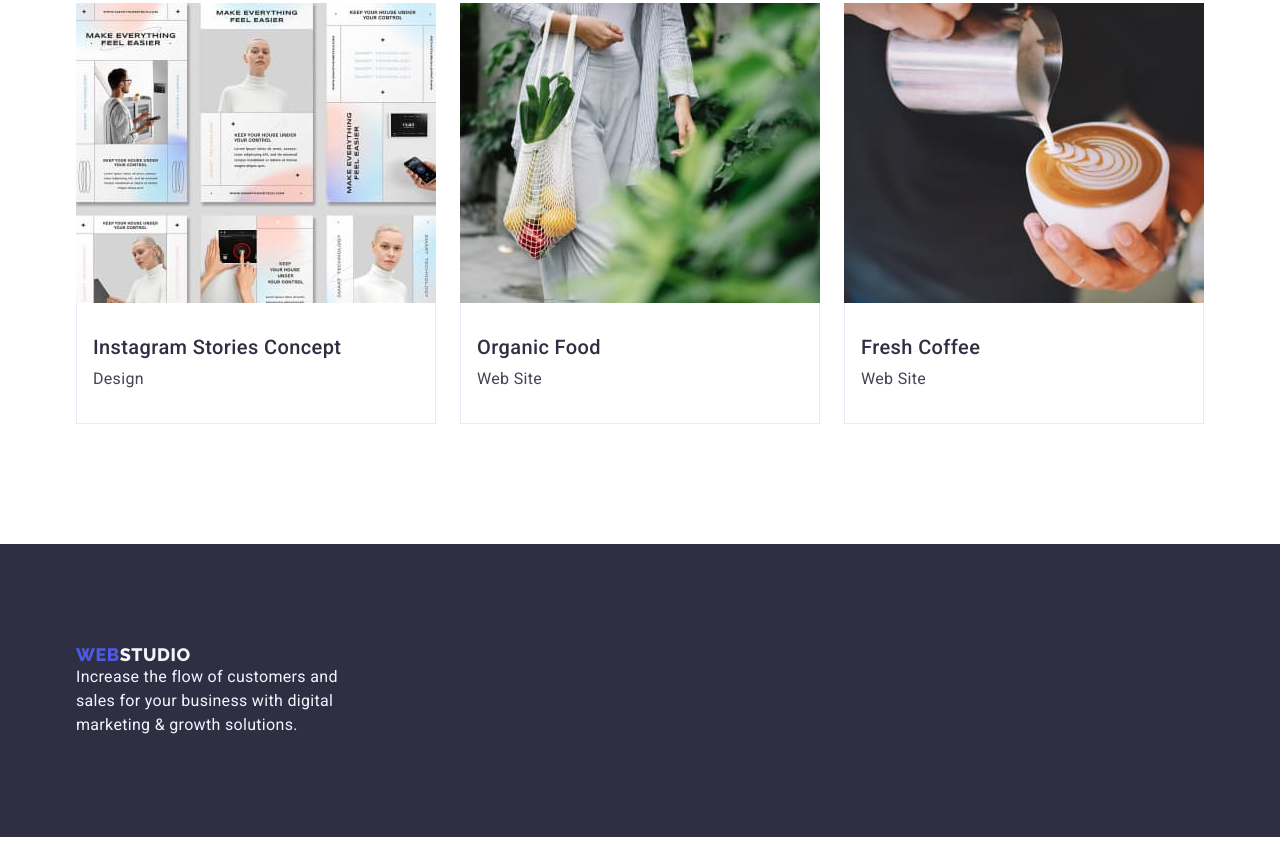
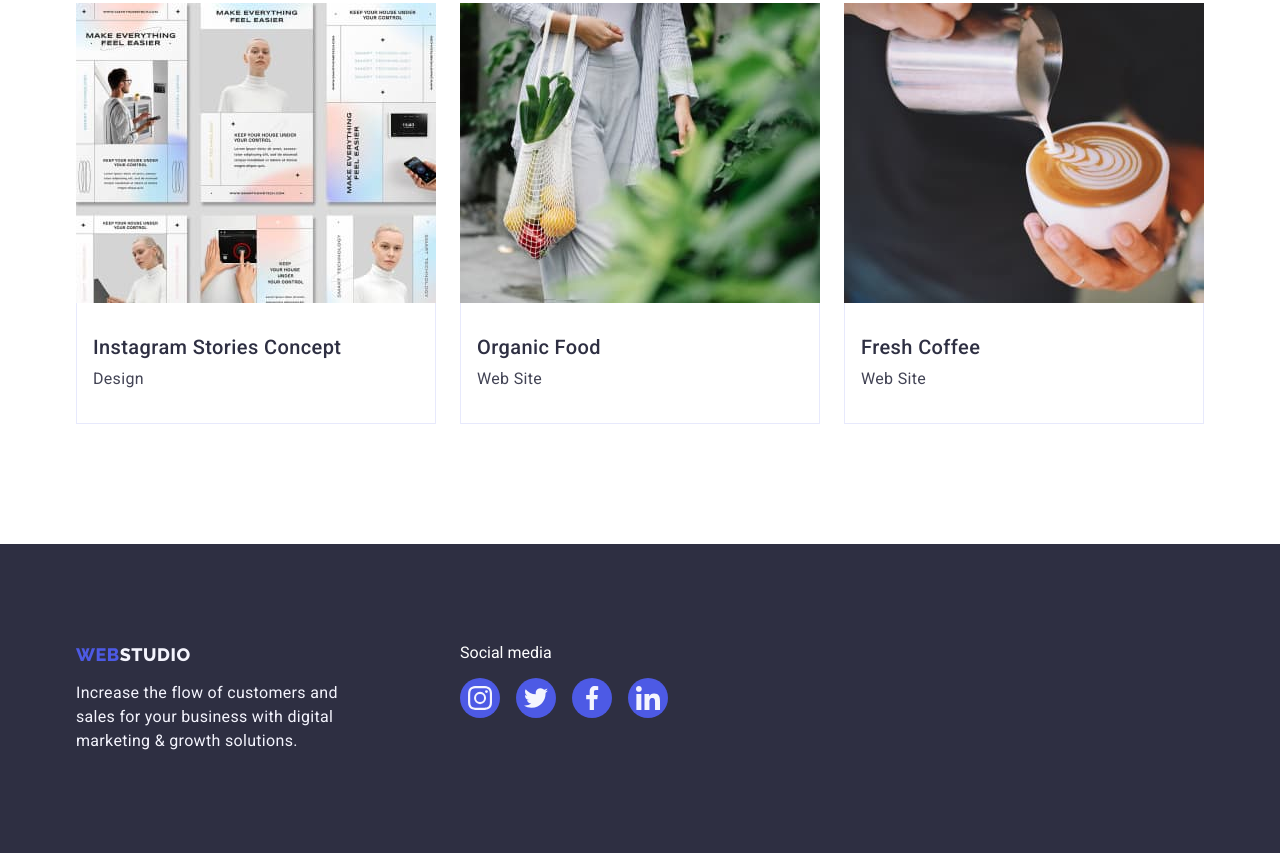
Before and after one commit to lidiamoskovenko/goit-markup-hw-04, a plain HTML site: page portfolio.html in a window 1280 px wide. Shown: the part 1226-2079 px from the top of the page. Drawn offline with nearby package versions, Linux system fonts and the light colour scheme.

Commit message:
homework4_1

```diff
--- a/css/styles.css
+++ b/css/styles.css
@@ -264,25 +264,20 @@ img {
     text-transform: capitalize;
     color: var(--second-color-font);
 }
+
 .section-two-icon {
     width: 264px;
-Height:112px;
+    Height: 112px;
     padding: 24px 100px;
     background: var(--second-color-background);
     border-radius: 4px;
 }
 
-    .section-two-icon > svg {
+.section-two-icon>svg {
     display: inline-block;
     width: 64px;
     Height: 64px;
-
 }
-    display: block;
-    width: 64px;
-    Height: 64px;
-    padding: 24px 100px;
-
 
 /* Section 4 */
 .section-four-container {
@@ -378,17 +373,21 @@ border-radius: 4px;
     text-transform: capitalize;
     color: var(--main-color-background);
 }
+
 .section-five-list {
     display: flex;
     justify-content: center;
 }
+
 .section-five-item {
     width: 168px;
     height: 88px;
 }
-.section-five-item:not(:first-child){
+
+.section-five-item:not(:first-child) {
     margin-left: 24px;
 }
+
 /* footer */
 .footer-container {
     padding: 100px 0;
--- a/portfolio.html
+++ b/portfolio.html
@@ -198,8 +198,9 @@
       </section>
     </main>
     <footer class="footer-container">
-      <div class="container">
-        <a class="nav-logo footer link" href="./index.html"
+      <div class="container footer">
+        <div>
+          <a class="nav-logo footer-logo link" href="./index.html"
             >Web<span class="logo-span-footer">Studio</span></a
           >
           <p class="footer-text">
@@ -207,6 +208,41 @@
             digital marketing & growth solutions.
           </p>
         </div>
+        <nav class="nav-footer">
+          <p class="nav-footer-text">Social media</p>
+          <ul class="list-icon list">
+            <li class="footer-social">
+              <a class="link-icon" href="">
+                <svg width="24" height="24">
+                  <use href="./images/icons.svg.svg#icon-instagram"></use>
+                </svg>
+              </a>
+            </li>
+
+            <li class="footer-social">
+              <a class="link-icon" href="">
+                <svg width="24" height="24">
+                  <use href="./images/icons.svg.svg#icon-twitter"></use>
+                </svg>
+              </a>
+            </li>
+            <li class="footer-social">
+              <a class="link-icon" href="">
+                <svg width="24" height="24">
+                  <use href="./images/icons.svg.svg#icon-facebook"></use>
+                </svg>
+              </a>
+            </li>
+            <li class="footer-social">
+              <a class="link-icon" href="">
+                <svg width="24" height="24">
+                  <use href="./images/icons.svg.svg#icon-linkedin"></use>
+                </svg>
+              </a>
+            </li>
+          </ul>
+        </nav>
+      </div>
     </footer>
   </body>
 </html>
```
Also changed, not shown: index.html (+1 -1 lines). Lines whose indentation alone changed are shown as unchanged.
